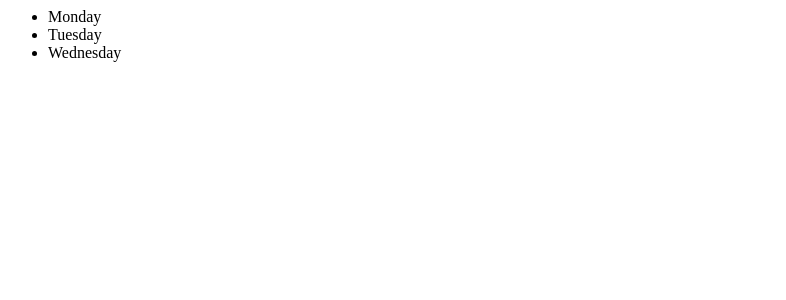
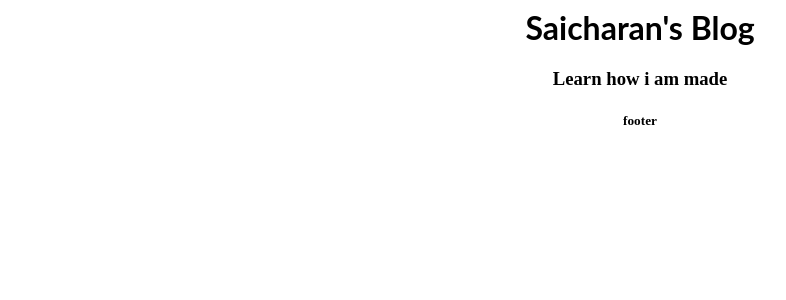
Before and after one commit to papanisaicharan/Learn-React, a React (Create React App) app: page / in a window 1280 px wide. Shown: the top 300 px of the page, without its empty margins (0-786 px from the left). Built offline with nearby package versions, Linux system fonts and the light colour scheme.

Commit message:
Creating the Components

```diff
--- a/src/App.js
+++ b/src/App.js
@@ -1,11 +1,38 @@
 import React from "react";
 import "./style.css";
 
-export default function App() {
+function Header() {
   return (
-    <div>
-      <h1>Hello StackBlitz!</h1>
-      <p>Start editing to see some magic happen :)</p>
+    <header>
+      <h1>Saicharan's Blog</h1>
+    </header>
+  );
+}
+
+function Main() {
+  return (
+    <section>
+      <h3>Learn how i am made</h3>
+    </section>
+  );
+}
+
+function Footer() {
+  return (
+    <footer>
+      <h5>footer</h5>
+    </footer>
+  );
+}
+
+function App() {
+  return (
+    <div className="App">
+      <Header />
+      <Main/>
+      <Footer/>
     </div>
   );
 }
+
+export default App;
--- a/src/index.js
+++ b/src/index.js
@@ -4,10 +4,6 @@ import ReactDOM from "react-dom";
 import App from "./App";
 
 ReactDOM.render(
-  <ul>
-    <li>Monday</li>
-    <li>Tuesday</li>
-    <li>Wednesday</li>
-  </ul>,
+  <App/>,
    document.getElementById("root")
 );
--- a/src/style.css
+++ b/src/style.css
@@ -1,3 +1,7 @@
 h1, p {
   font-family: Lato;
 }
+
+.App{
+  text-align: center;
+}
```
Also changed, not shown: 1 other file (tests, documents, lock files or other folders).
